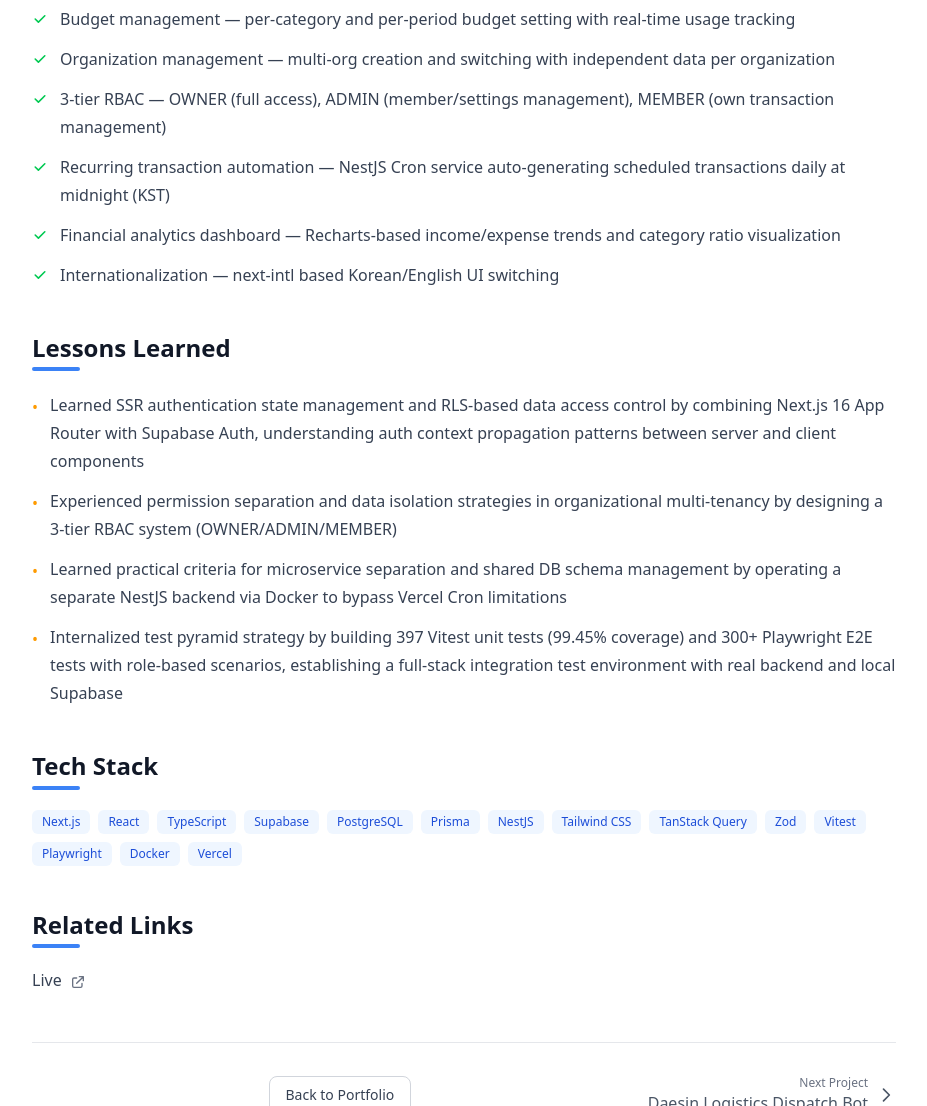
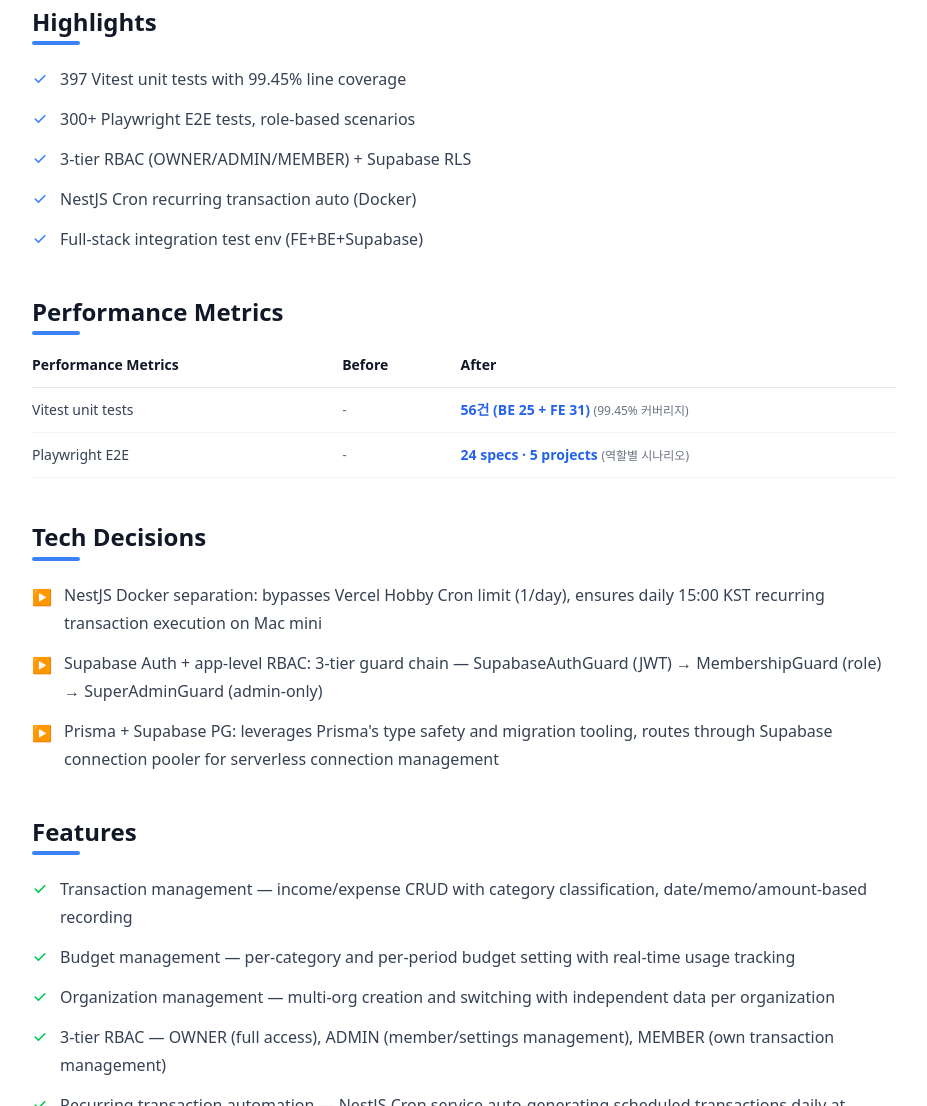
Before and after one commit to kilhyeonjun/resume, an Astro site: page /resume/en/portfolio/ledgerly in a window 1280 px wide. Shown: the part 1681-2787 px from the top of the page, without its empty margins (176-1103 px from the left). Built offline with nearby package versions, Linux system fonts and the light colour scheme; Astro itself is replaced by a stand-in of ours.

Commit message:
feat(portfolio): add rich data sections to web detail pages + fix SVG arrow
Detail template (PortfolioDetailTemplate.astro):
- Add scale badge in header (emerald, dark mode support)
- Add architecture diagram section after cover image
- Add metrics table (Before/After) after highlights
- Add techDecisions bullet list after metrics
- Data already in portfolio.json, now rendered on web too

SVG fix (concert-reservation-arch.svg):
- Change Interceptor→Redis Sorted Set connector from straight <line>
  to curved <path> to avoid crossing through API Controller box

```diff
--- a/src/components/templates/PortfolioDetailTemplate.astro
+++ b/src/components/templates/PortfolioDetailTemplate.astro
@@ -33,6 +33,8 @@
 const projectDescription = project.description ? (project.description[lang] || project.description.ko) : null;
 const projectFeatures = project.features ? (project.features[lang] || project.features.ko) : null;
 const projectLessons = project.lessons ? (project.lessons[lang] || project.lessons.ko) : null;
+const projectTechDecisions = project.techDecisions ? (project.techDecisions[lang] || project.techDecisions.ko) : null;
+const projectScale = project.scale ? (project.scale[lang] || project.scale.ko) : null;
 ---
 
 <Layout title={`${projectName} | Portfolio`} description={projectSummary} lang={lang}>
@@ -56,6 +58,11 @@
             <span class={`inline-block rounded-full px-3 py-1 text-xs font-medium ${project.type === 'team' ? 'bg-blue-100 text-blue-700 dark:bg-blue-900/30 dark:text-blue-300' : 'bg-green-100 text-green-700 dark:bg-green-900/30 dark:text-green-300'}`}>
               {project.type === 'team' ? labels.team : labels.personal}
             </span>
+            {projectScale && (
+              <span class="inline-block rounded-full border border-emerald-300 bg-emerald-50 px-3 py-1 text-xs font-medium text-emerald-700 dark:border-emerald-700 dark:bg-emerald-900/20 dark:text-emerald-300">
+                {projectScale}
+              </span>
+            )}
           </div>
           <h1 class="text-3xl font-bold text-gray-900 dark:text-white md:text-4xl">
             {projectName}
@@ -100,6 +107,21 @@
       </section>
     )}
 
+    {/* Architecture Diagram */}
+    {project.architectureDiagram && (
+      <section class="mb-10">
+        <h2 class="section-title mb-6">{labels.techDecisions ? (lang === 'ko' ? '시스템 아키텍처' : 'System Architecture') : 'Architecture'}</h2>
+        <div class="overflow-hidden rounded-xl border border-gray-200 dark:border-gray-700">
+          <img
+            src={`${import.meta.env.BASE_URL}${project.architectureDiagram}`}
+            alt={`${projectName} architecture diagram`}
+            class="w-full"
+            loading="lazy"
+          />
+        </div>
+      </section>
+    )}
+
     {/* Description */}
     {projectDescription && (
       <section class="mb-10">
@@ -139,6 +161,50 @@
             <li class="flex items-start gap-3 text-gray-700 dark:text-gray-300">
               <CheckIcon class="mt-1.5 h-4 w-4 flex-shrink-0 text-primary-500" />
               <span class="leading-7">{highlight}</span>
+            </li>
+          ))}
+        </ul>
+      </section>
+    )}
+
+    {/* Metrics */}
+    {project.metrics && project.metrics.length > 0 && (
+      <section class="mb-10">
+        <h2 class="section-title mb-6">{labels.metrics}</h2>
+        <div class="overflow-x-auto">
+          <table class="w-full text-left text-sm">
+            <thead>
+              <tr class="border-b border-gray-200 dark:border-gray-700">
+                <th class="pb-3 pr-4 font-semibold text-gray-900 dark:text-white">{labels.metrics}</th>
+                <th class="pb-3 pr-4 font-semibold text-gray-900 dark:text-white">{lang === 'ko' ? '이전' : 'Before'}</th>
+                <th class="pb-3 font-semibold text-gray-900 dark:text-white">{lang === 'ko' ? '이후' : 'After'}</th>
+              </tr>
+            </thead>
+            <tbody>
+              {project.metrics.map((m) => (
+                <tr class="border-b border-gray-100 dark:border-gray-800">
+                  <td class="py-3 pr-4 text-gray-700 dark:text-gray-300">{m.label[lang]}</td>
+                  <td class="py-3 pr-4 text-gray-500 dark:text-gray-400">{m.before}</td>
+                  <td class="py-3 font-semibold text-primary-600 dark:text-primary-400">
+                    {m.after} <span class="text-xs font-normal text-gray-500 dark:text-gray-400">({m.improvement})</span>
+                  </td>
+                </tr>
+              ))}
+            </tbody>
+          </table>
+        </div>
+      </section>
+    )}
+
+    {/* Tech Decisions */}
+    {projectTechDecisions && projectTechDecisions.length > 0 && (
+      <section class="mb-10">
+        <h2 class="section-title mb-6">{labels.techDecisions}</h2>
+        <ul class="space-y-3">
+          {projectTechDecisions.map((decision: string) => (
+            <li class="flex items-start gap-3 text-gray-700 dark:text-gray-300">
+              <span class="mt-1 flex-shrink-0 text-primary-500">&#x25B6;</span>
+              <span class="leading-7">{decision}</span>
             </li>
           ))}
         </ul>
```
Also changed, not shown: public/images/portfolio/concert-reservation-arch.svg.
